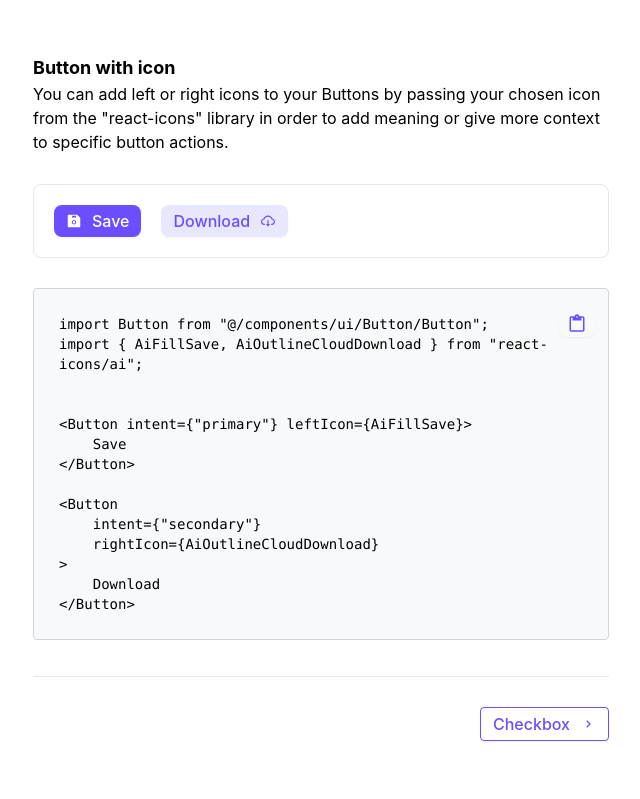
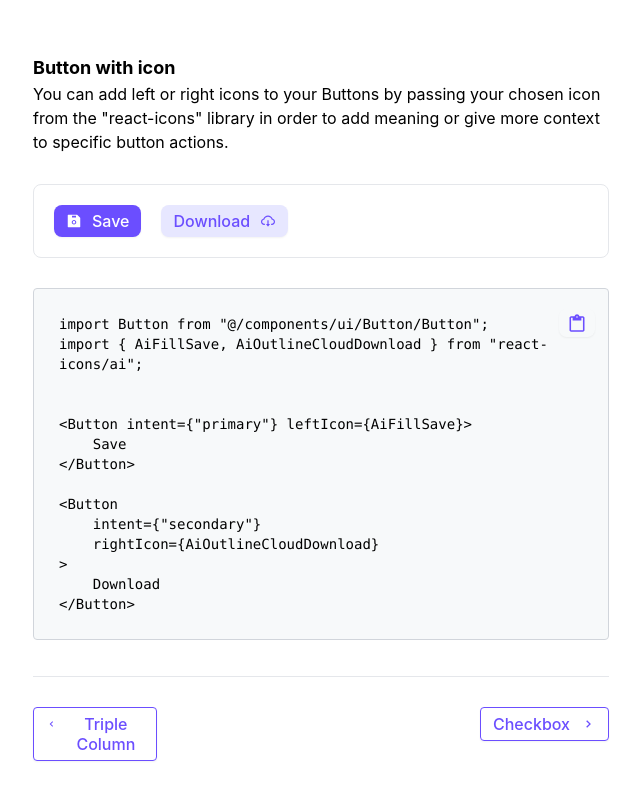
Before and after one commit to elijahnikov/ui, a Next.js app: page /button in a window 1280 px wide. Shown: the part 2268-3067 px from the top of the page, without its empty margins (351-991 px from the left). Built offline with nearby package versions, Linux system fonts and the light colour scheme; a web font is replaced by a local one.

Commit message:
allowing to step between layout and normal components

```diff
--- a/src/components/common/PageStepper/PageStepper.tsx
+++ b/src/components/common/PageStepper/PageStepper.tsx
@@ -9,7 +9,7 @@ interface PageStepperProps {
 }
 
 const PageStepper = ({ currentPage }: PageStepperProps) => {
-    const type = componentMap[0].components.find(
+    let type = componentMap[0].components.find(
         (component) => component.value === currentPage
     )
         ? componentMap[0]
@@ -18,8 +18,21 @@ const PageStepper = ({ currentPage }: PageStepperProps) => {
     const pageIndex = type.components.findIndex(
         (component) => component.value === currentPage
     );
-    const previousPage = type.components[pageIndex - 1];
-    const nextPage = type.components[pageIndex + 1];
+
+    let previousPage;
+    let nextPage;
+
+    if (pageIndex === type.components.length - 1) {
+        previousPage = type.components[pageIndex - 1];
+        nextPage = componentMap[1].components[0];
+    } else if (pageIndex === 0) {
+        previousPage =
+            componentMap[0].components[componentMap[0].components.length - 1];
+        nextPage = type.components[pageIndex + 1];
+    } else {
+        previousPage = type.components[pageIndex - 1];
+        nextPage = type.components[pageIndex + 1];
+    }
 
     return (
         <>
```
